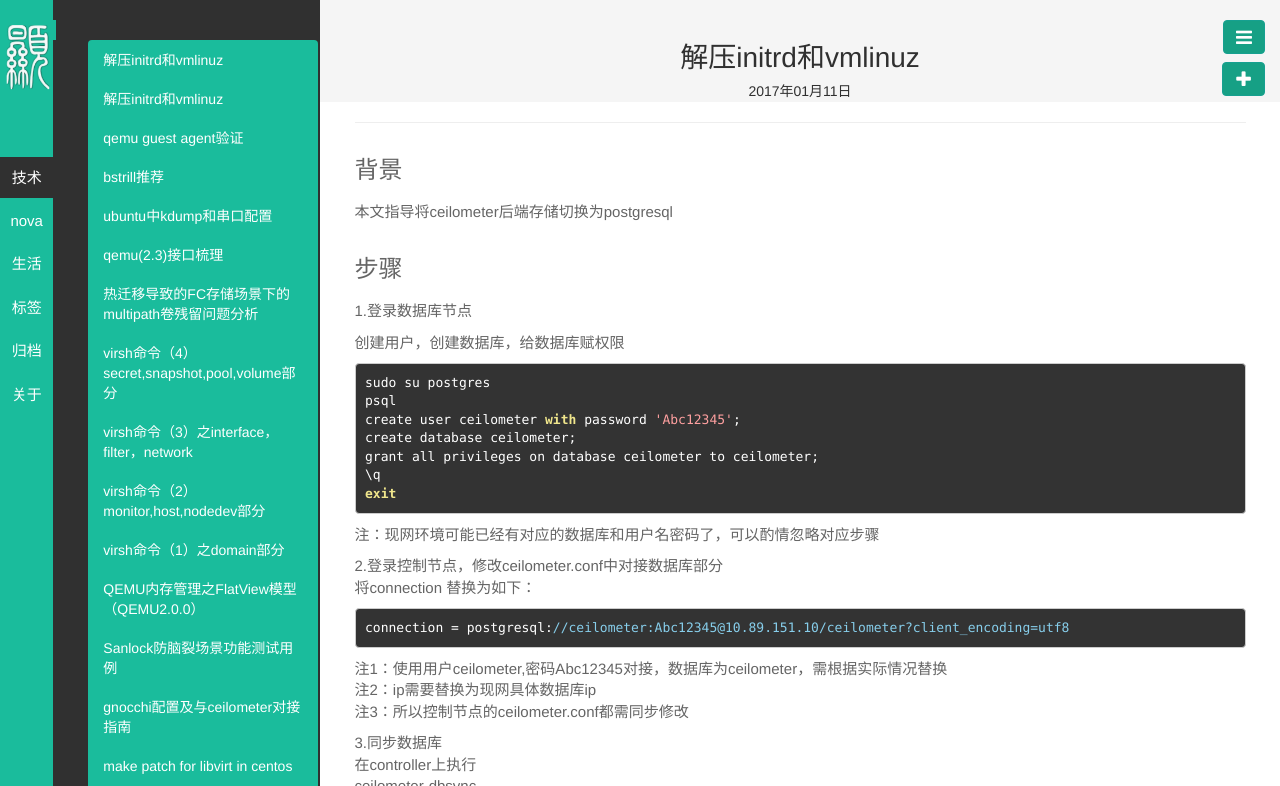
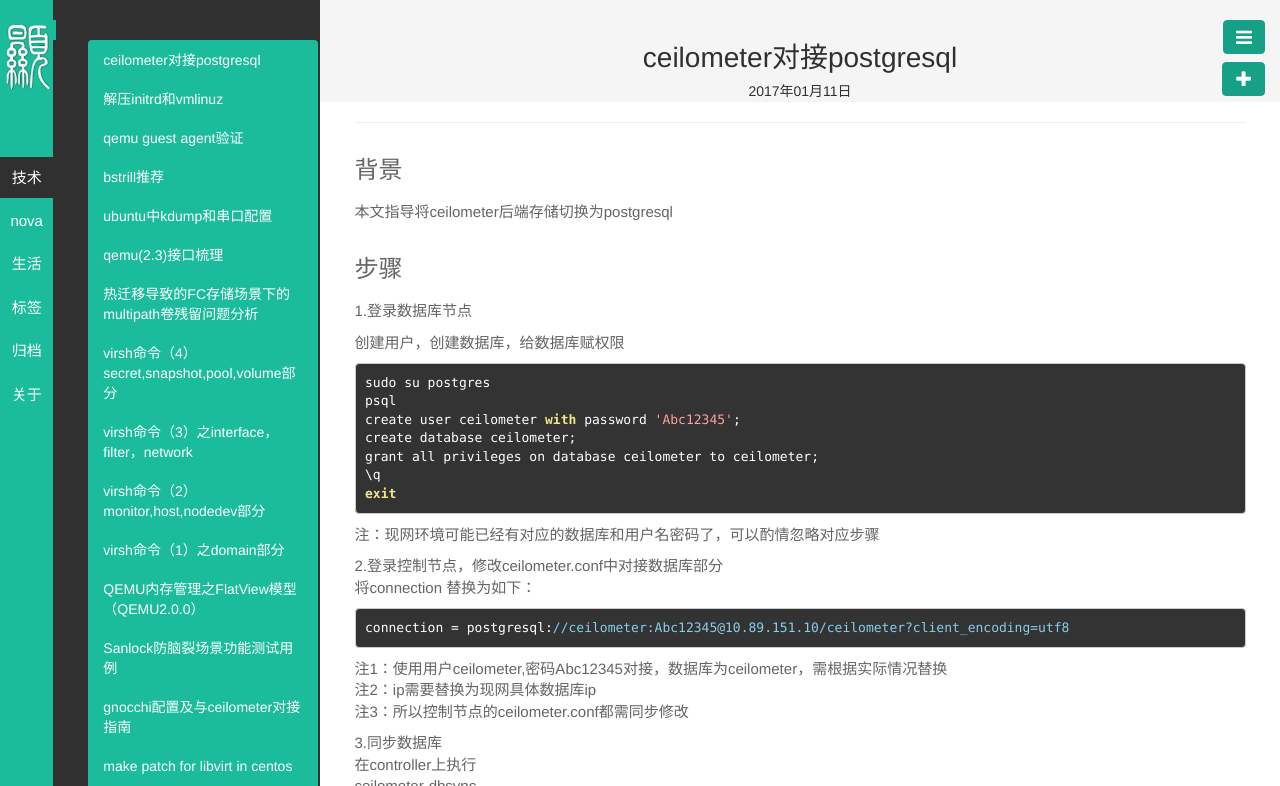
Before and after one commit to byHAN/byhan.github.io, a Jekyll site: the page built from _posts/技术/2017-01-11-ceilometer with postgres.md, in a window 1280 px wide. Shown: the top 786 px of the page. Built offline with Jekyll 4.4.1, drawn with Linux system fonts in a browser that asks for light colours; grey boxes are pictures that could not be loaded.

Commit message:
Signed-off-by: byhan <10821712@qq.com>

```diff
--- a/_posts/技术/2017-01-11-ceilometer with postgres.md
+++ b/_posts/技术/2017-01-11-ceilometer with postgres.md
@@ -1,6 +1,6 @@
 ---
 layout: post
-title: 解压initrd和vmlinuz
+title: ceilometer对接postgresql
 category: 技术
 tags:
 keywords:
```
